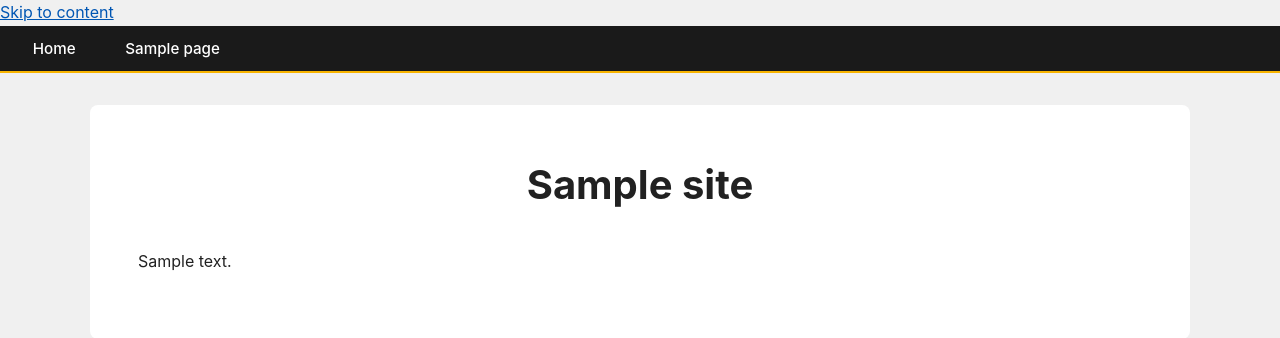
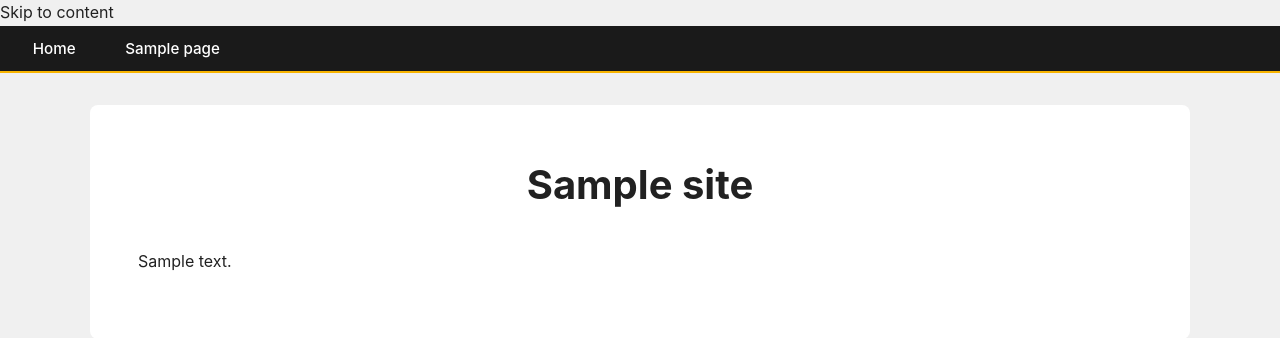
Before and after one commit to linuxkafe/wordpress, a WordPress theme: template themes/linuxkafe/page.php in a window 1280 px wide. Shown: the top 338 px of the page. Run offline with PHP 8.4 and a stand-in for WordPress, Linux system fonts and the light colour scheme; the site name, menu and one post (Sample post) are stand-ins, and other content is empty; some libraries are stand-ins or nearby versions.

```diff
--- a/themes/linuxkafe/style.css
+++ b/themes/linuxkafe/style.css
@@ -192,7 +192,17 @@ h1.site-title {
     margin: 0;
 }
 
-a { color: var(--color-link); }
+/* Links gerais: texto normal por defeito, destaque ao passar o rato */
+a {
+    color: inherit !important;            /* Herda a cor do texto onde está */
+    text-decoration: none !important;     /* Sem sublinhado */
+    transition: color 0.2s ease-in-out;   /* Transição suave */
+}
+
+a:hover, a:focus {
+    color: var(--color-primary) !important; /* Fica Amarelo (#F8B400) no hover */
+    text-decoration: none !important;
+}
 
 /* Snippets de Código */
 pre, code {
```
Also changed, not shown: themes/linuxkafe/screenshot.png (deleted).
